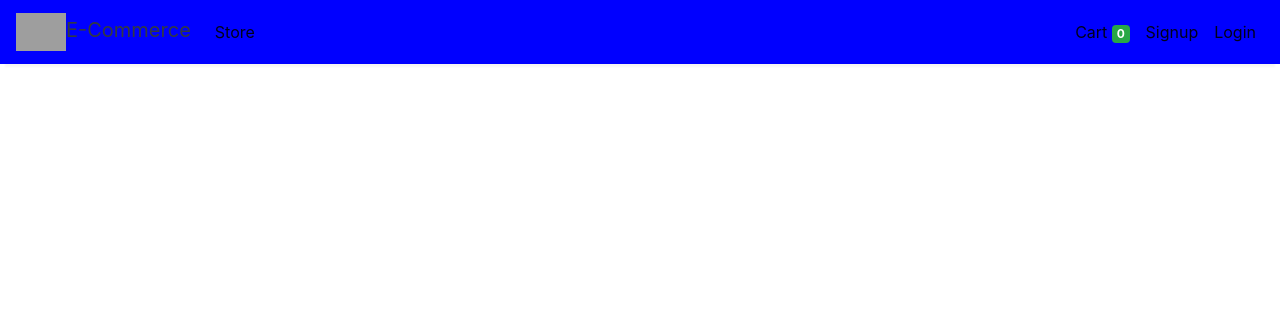
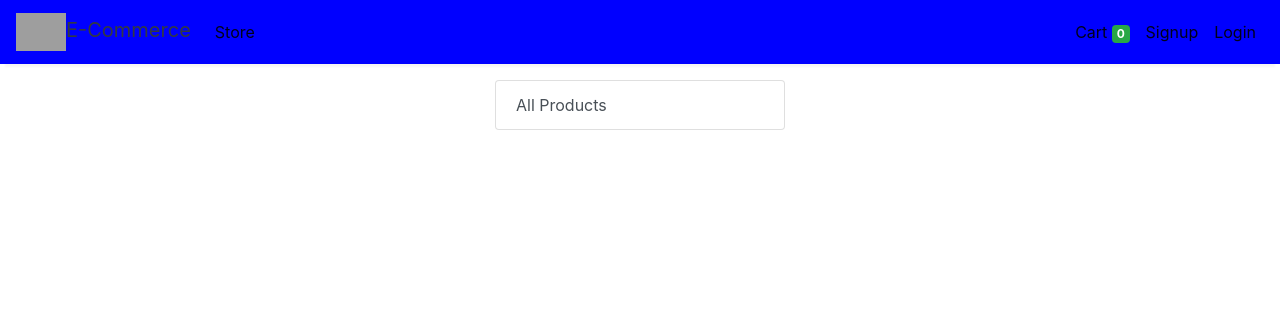
Before and after one commit to alamin40/ecom-shop, a Django app: template store/templates/search.html in a window 1280 px wide. Shown: the top 324 px of the page. Run offline with Django 3.2, Linux system fonts and the light colour scheme; the template is opened without the code that fills it, so the values that code supplies are empty; some libraries are stand-ins or nearby versions; grey boxes are pictures that could not be loaded.

Commit message:
adding code in search page

```diff
--- a/store/templates/search.html
+++ b/store/templates/search.html
@@ -6,7 +6,14 @@
 {% load custom_filter %}
 <div class="container-fluid mt-3">
   <div class="row">
+    <div class="col-lg-3 mx-auto">
+      <div class="list-group">
 
+        <a href="/" class="list-group-item list-group-item-action btn btn-outline-success">All Products</a>
+
+
+      </div>
+    </div>
 
   </div>
 </div>
```
